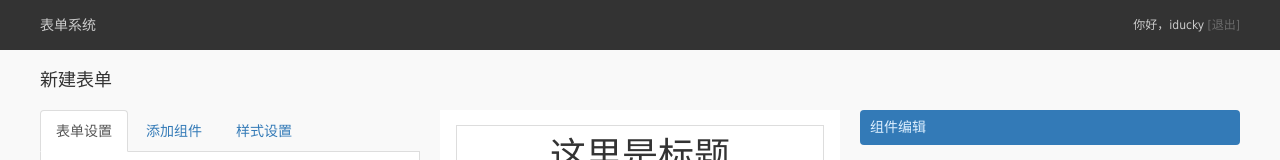
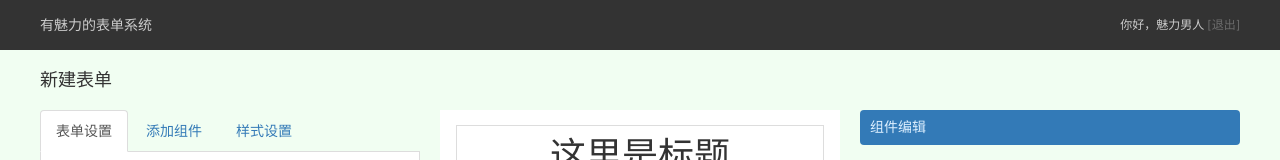
Before and after one commit to hero7212/macform, a plain HTML site: page index.html in a window 1280 px wide. Shown: the top 160 px of the page. Drawn offline with Linux system fonts and the light colour scheme.

Commit message:
魅力表单

```diff
--- a/css/style.css
+++ b/css/style.css
@@ -1,4 +1,4 @@
-body{background:#f9f9f9;font-family: tahoma,arial,'Hiragino Sans GB',\5b8b\4f53,sans-serif;font-size: 14px;}
+body{background:#f1fef2;font-family: tahoma,arial,'Hiragino Sans GB',\5b8b\4f53,sans-serif;font-size: 14px;}
 .header{background: #333; padding:0 20px;color: #ccc; height: 50px; line-height: 50px; width: 100%}
 .headerCon{width: 1200px; margin:auto; }
 .fr{ float: right;}
--- a/index.html
+++ b/index.html
@@ -2,14 +2,14 @@
 <html>
 <head lang="en">
     <meta charset="UTF-8">
-    <title>表单系统</title>
+    <title>有魅力的表单系统</title>
     <link rel="stylesheet" href="css/bootstrap.min.css"/>
     <link href="css/font.css" rel="stylesheet">
     <link rel="stylesheet" href="css/style.css"/>
 </head>
 <body id="body">
 <div class="header">
-<div class="headerCon"><span class="fr">你好，iducky <a href="">[退出]</a></span>表单系统</div>
+<div class="headerCon"><span class="fr">你好，魅力男人 <a href="">[退出]</a></span>有魅力的表单系统</div>
 </div>
 <div class="main">
     <h2>新建表单</h2>
```
